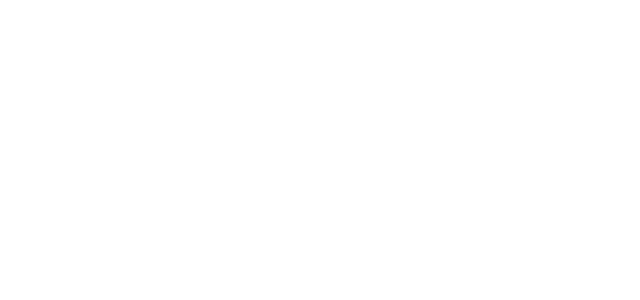
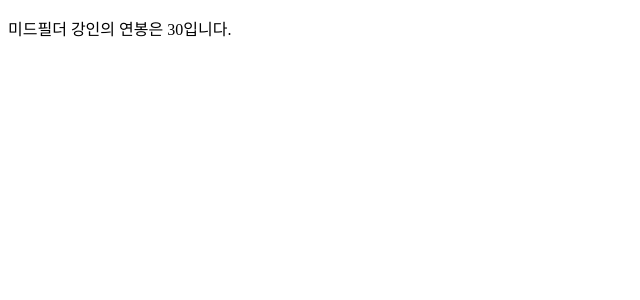
Before and after one commit to parksg5/react1, a React (Vite) app: page / in a window 1280 px wide. Shown: the top 300 px of the page, without its empty margins (0-640 px from the left). Built offline with nearby package versions, Linux system fonts and the light colour scheme.

Commit message:
jsx에서 자바스크립트 값 사용하기 연습하기

```diff
--- a/src/App.jsx
+++ b/src/App.jsx
@@ -1,5 +1,16 @@
 function App() {
-  return <div></div>;
+  const name = "강인";
+  const position = "미드필더";
+  const salary = 30;
+
+  return (
+    <div>
+      {/* <p> 미드필더 강인의 연봉은 30억입니다. </p> */}
+      <p>
+        {position} {name}의 연봉은 {salary}입니다.
+      </p>
+    </div>
+  );
 }
 
 export default App;
```
